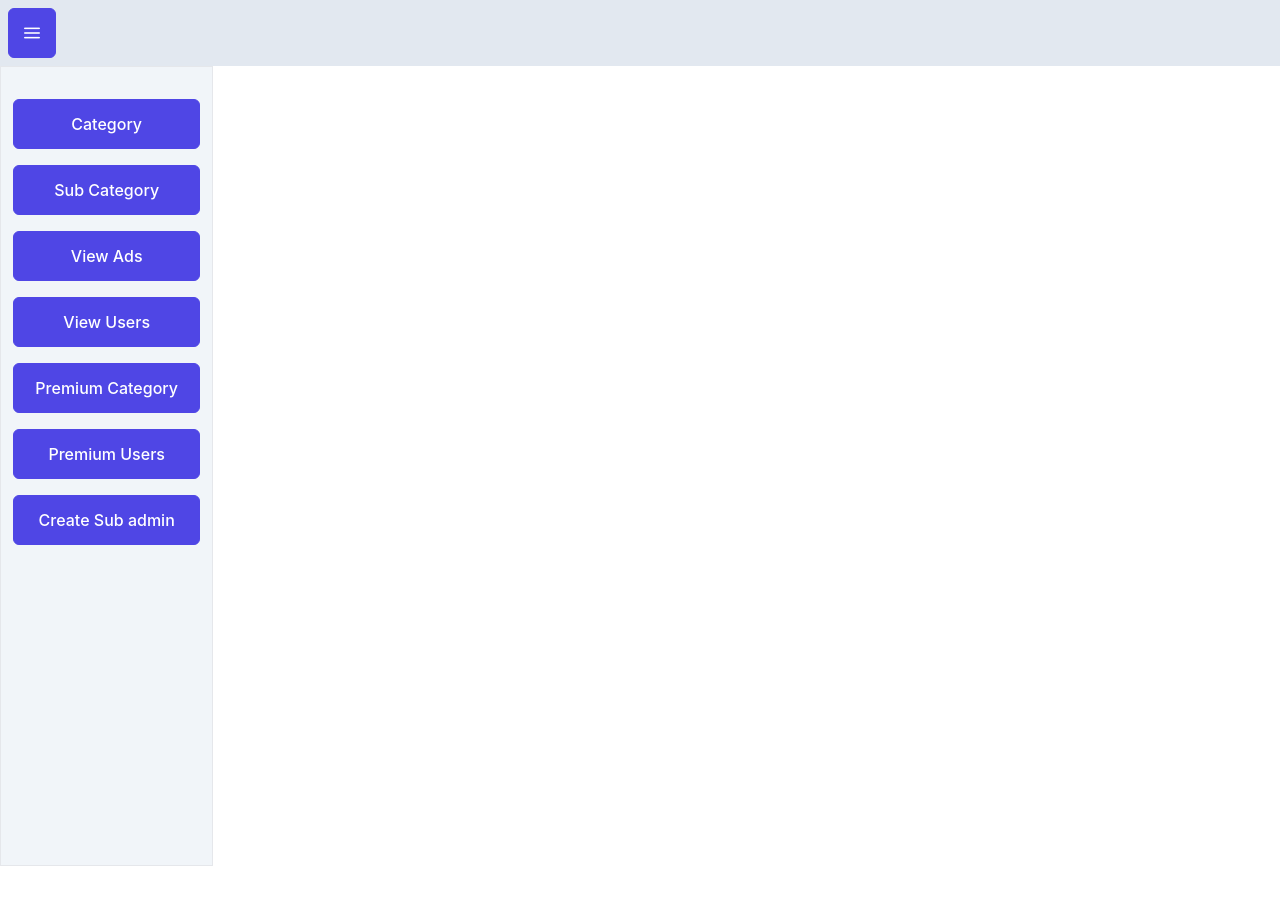
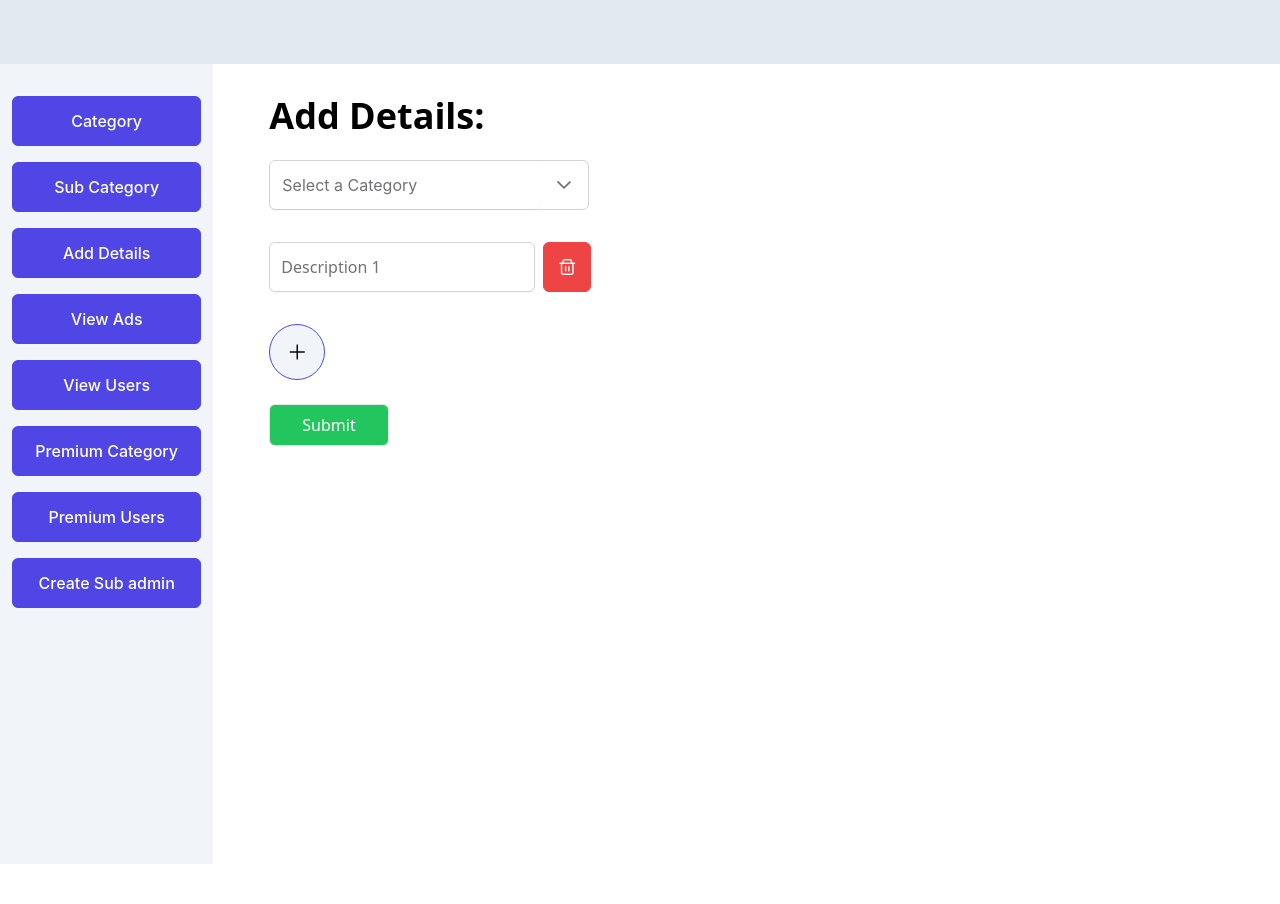
Before and after one commit to whyehtasam/classified-app, a React (Vite) app: page /details in a window 1280 px wide. Shown: the top 904 px of the page. Before the commit the page ends 866 px from the top, so only its background shows below. Built offline with nearby package versions, Linux system fonts and the light colour scheme; a web font is replaced by a local one.

Commit message:
Update component classNames and add missing styles, fix tailwind issue with primereact, and add new routes and components

```diff
--- a/src/App.jsx
+++ b/src/App.jsx
@@ -13,6 +13,7 @@ import PremiumUserTable from "./components/PremiumUser";
 import CreateSubAdmin from "./components/CreateSubAdmin";
 import PremiumCategoryTable from "./components/PremiumCategory";
 import { Button } from 'primereact/button';
+import SetDetails from "./components/SetDetails";
 
 function App() {
   const [isShow,setIsShow] = useState(false);
@@ -23,12 +24,12 @@ function App() {
 
   return (
     <Router>
-      <div className=" p-2 bg-slate-200 ">
-      {isShow ? <Button icon="pi pi-times " className="mr-2 p-button-warning" onClick={()=> setIsShow(!isShow)}/> : <Button icon="pi pi-bars" className="mr-2" onClick={()=> setIsShow(!isShow)}/>}
+      <div className=" p-2 bg-slate-200 sm:p-8">
+      {isShow ? <Button icon="pi pi-times sm:hidden block" className="mr-2 p-button-warning" onClick={()=> setIsShow(!isShow)}/> : <Button icon="pi pi-bars" className="sm:hidden block mr-2" onClick={()=> setIsShow(!isShow)}/>}
       </div>
 
       <div className="grid grid-cols-6 relative">
-        <div className={`sm:block z-20 ${isShow ? 'block' : 'hidden'} sm:visible absolute sm:relative`}>
+        <div className={`sm:block z-20 h-screen ${isShow ? 'block' : 'hidden'} sm:visible absolute sm:relative`}>
           <Sidebar closeSidebar={closeSidebar}/>
         </div>
 
@@ -37,6 +38,7 @@ function App() {
             <Routes>
               <Route path="/" element={<Category />} />
               <Route path="/subCategory" element={<SubCategory/>} />
+              <Route path="/details" element={<SetDetails/>} />
               <Route path="/manageAds" element={<ManageAds/>} />
               <Route path="/manageUsers" element={<ManageUsers/>} />
               <Route path="/managePremiumUsers" element={<PremiumUserTable/>} />
--- /dev/null
+++ b/src/components/DetailsTable.jsx
@@ -0,0 +1,87 @@
+import React, { useState } from 'react';
+import { DataTable } from 'primereact/datatable';
+import { Column } from 'primereact/column';
+import { Button } from 'primereact/button';
+import { Dialog } from 'primereact/dialog';
+import { InputText } from 'primereact/inputtext';
+
+export default function DetailsTable({ details, setDetails }) {
+    const [visible, setVisible] = useState(false);
+    const [editData, setEditData] = useState(null);
+
+    const actionBodyTemplate = (rowData) => {
+        return (
+            <React.Fragment>
+                <Button icon="pi pi-pencil" className="p-button-rounded p-button-success mr-2" onClick={() => editAction(rowData)} />
+                <Button icon="pi pi-trash" className="p-button-rounded p-button-danger" onClick={() => deleteAction(rowData)} />
+            </React.Fragment>
+        );
+    };
+
+    const editAction = (rowData) => {
+        setEditData(rowData);
+        setVisible(true);
+    };
+
+    const deleteAction = (rowData) => {
+        setDetails(details.filter(detail => detail.id !== rowData.id));
+    };
+
+    const saveChanges = () => {
+        setDetails(details.map(detail => detail.id === editData.id ? editData : detail));
+        setVisible(false);
+    };
+
+    const dialogFooter = (
+        <React.Fragment>
+            <Button label="Cancel" icon="pi pi-times" className="p-button-text" onClick={() => setVisible(false)} />
+            <Button label="Save" icon="pi pi-check" className="p-button-text" onClick={saveChanges} />
+        </React.Fragment>
+    );
+
+    const indexBodyTemplate = (rowData, { rowIndex }) => {
+        return (
+            <React.Fragment>
+                {rowIndex + 1}
+            </React.Fragment>
+        );
+    };
+
+    const descriptionBodyTemplate = (rowData) => {
+        // If description is an array of strings
+        if (Array.isArray(rowData.description)) {
+            return rowData.description.join(', ');
+        }
+        // If description is an object
+        else if (typeof rowData.description === 'object') {
+            return JSON.stringify(rowData.description);
+        }
+        // If description is a string
+        else {
+            return rowData.description;
+        }
+    };
+
+    return (
+        <div className="card">
+            <DataTable value={details} paginator rows={5} rowsPerPageOptions={[5, 10, 25, 50]} tableStyle={{ minWidth: '50rem' }}>
+                <Column body={indexBodyTemplate} header="Sr No" style={{ width: '10%' }}></Column>
+                <Column field="category" header="Category" style={{ width: '25%' }}></Column>
+                <Column body={descriptionBodyTemplate} header="Description" style={{ width: '40%' }}></Column>
+                <Column field="createdDate" header="Created Date" style={{ width: '25%' }}></Column>
+                <Column body={actionBodyTemplate} header="Actions" style={{ width: '15%' }}></Column>
+            </DataTable>
+
+            <Dialog visible={visible} style={{ width: '450px' }} header="Edit Detail" modal className="p-fluid" footer={dialogFooter} onHide={() => setVisible(false)}>
+                <div className="p-field">
+                    <label htmlFor="category">Category</label>
+                    <InputText id="category" value={editData?.category} onChange={(e) => setEditData({ ...editData, category: e.target.value })} required autoFocus className="p-invalid p-2 border" />
+                </div>
+                <div className="p-field">
+                    <label htmlFor="description">Description</label>
+                    <InputText id="description" value={editData?.description} onChange={(e) => setEditData({ ...editData, description: e.target.value })} required className="p-invalid p-2 border" />
+                </div>
+            </Dialog>
+        </div>
+    );
+}
--- a/src/components/SetCategory.jsx
+++ b/src/components/SetCategory.jsx
@@ -30,6 +30,10 @@ const SetCategory = () => {
       setCategory(JSON.parse(storedCategory));
     }
   }, []);
+  useEffect(() => {
+   console.log("Categories: ",category);
+  }, [category]);
+
 
   return (
     <div className="category h-screen    space-y-6">
--- /dev/null
+++ b/src/components/SetDetails.jsx
@@ -0,0 +1,114 @@
+import React, { useState, useEffect } from "react";
+import Input from "./Inputs";
+import DetailsTable from "./DetailsTable";
+import Dropdowns from "./Dropdowns";
+import { Button } from "primereact/button";
+
+const SetDetails = () => {
+  const [details, setDetails] = useState([]);
+  const [formData, setFormData] = useState({
+    category: "",
+    descriptions: [""],
+  });
+  const [categories, setCategories] = useState([]);
+
+  const handleSubmit = (e) => {
+    e.preventDefault();
+    const newDetail = {
+      id: details.length + 1,
+      category: formData.category,
+      descriptions: formData.descriptions,
+      createdDate: new Date().toISOString().slice(0, 10),
+    };
+    setDetails([...details, newDetail]);
+    localStorage.setItem("details", JSON.stringify([...details, newDetail]));
+    setFormData({ category: "", descriptions: [""] });
+    console.log(newDetail);
+  };
+
+  const handleAddMore = () => {
+    setFormData({
+      ...formData,
+      descriptions: [...formData.descriptions, ""],
+    });
+  };
+
+  const handleDelete = (index) => {
+    const newDescriptions = [...formData.descriptions];
+    newDescriptions.splice(index, 1);
+    setFormData({ ...formData, descriptions: newDescriptions });
+  };
+
+  useEffect(() => {
+    const storedDetails = localStorage.getItem("details");
+    const storedCategories = localStorage.getItem("category");
+    if (storedDetails) {
+      setDetails(JSON.parse(storedDetails));
+    }
+    if (storedCategories) {
+      setCategories(JSON.parse(storedCategories));
+    }
+  }, []);
+
+//   useEffect(() => {
+//     console.log("deatils",details);
+//   },[details])
+
+  return (
+    <div className="h-screen space-y-6">
+      <h1 className="text-2xl sm:text-4xl font-semibold ">
+        Add Details:
+      </h1>
+      <form action="" onSubmit={handleSubmit} className="grid gap-6">
+        <div className="input-values grid gap-8">
+          <div className="max-w-80">
+            <Dropdowns
+              label="Category"
+              name="category"
+              value={formData.category}
+              options={categories}
+              onChange={(e) => setFormData({ ...formData, category: e.value })}
+            />
+          </div>
+          {formData.descriptions.map((description, index) => (
+            <div key={index} className="flex items-center space-x-2">
+              <Input
+                label={`Description ${index + 1}`}
+                name={`description${index}`}
+                value={description}
+                onChange={(e) => {
+                  const newDescriptions = [...formData.descriptions];
+                  newDescriptions[index] = e.target.value;
+                  setFormData({ ...formData, descriptions: newDescriptions });
+                }}
+              />
+              <Button
+                icon="pi pi-trash"
+                className="p-button-danger"
+                onClick={() => handleDelete(index)}
+              />
+            </div>
+          ))}
+          <Button
+            icon="pi pi-plus"
+            className="bg-slate-100  text-black rounded-full w-14 h-14 font-bold hover:bg-slate-200"
+            onClick={handleAddMore}
+          />
+        </div>
+        <div>
+          <button
+            className="border px-8 py-2 rounded-md bg-green-500 text-white"
+            type="submit"
+          >
+            Submit
+          </button>
+        </div>
+      </form>
+      <div className="">
+        {/* <DetailsTable details={details} setDetails={setDetails} /> */}
+      </div>
+    </div>
+  );
+};
+
+export default SetDetails;
--- a/src/components/SetSubCategory.jsx
+++ b/src/components/SetSubCategory.jsx
@@ -52,6 +52,10 @@ const SetSubCategory = () => {
       setCategories(JSON.parse(storedCategory));
     }
   }, []);
+
+  useEffect(() => {
+    console.log("subCategories",subCategory);
+  },[subCategory])
 
   return (
     <div className=" h-screen   space-y-6">
--- a/src/components/Sidebar.jsx
+++ b/src/components/Sidebar.jsx
@@ -4,12 +4,15 @@ import Button from "./SideButton";
 import { Link } from "react-router-dom";
 const Sidebar = ({closeSidebar}) => {
   return (
-    <div className="border bg-slate-100 h-screen py-8 px-3 space-y-4 flex flex-col" >
+    <div className=" bg-slate-100 h-full py-8 px-3 space-y-4 flex flex-col" >
       <Link to="/" onClick={()=> closeSidebar(false)}>
         <Button label="Category" />
       </Link>
       <Link to="/subCategory" onClick={()=> closeSidebar(false)}>
         <Button label="Sub Category" />
+      </Link>
+      <Link to="/details" onClick={()=> closeSidebar(false)}>
+        <Button label="Add Details" />
       </Link>
       <Link to="/manageAds" onClick={()=> closeSidebar(false)}>
         <Button label="View Ads" />
--- a/src/components/Tables.jsx
+++ b/src/components/Tables.jsx
@@ -41,8 +41,8 @@ export default function Tables({ categories, setCategories }) {
 
     const dialogFooter = (
         <React.Fragment>
-            <Button label="Cancel" icon="pi pi-times" className="p-button-text" onClick={() => setVisible(false)} />
-            <Button label="Save" icon="pi pi-check" className="p-button-text" onClick={saveChanges} />
+            <Button label="Cancel" icon="pi pi-times" className="" severity='warning' size='small' onClick={() => setVisible(false)} />
+            <Button label="Save" icon="pi pi-check " className="" onClick={saveChanges} severity='success' size='small'/>
         </React.Fragment>
     );
 
```
